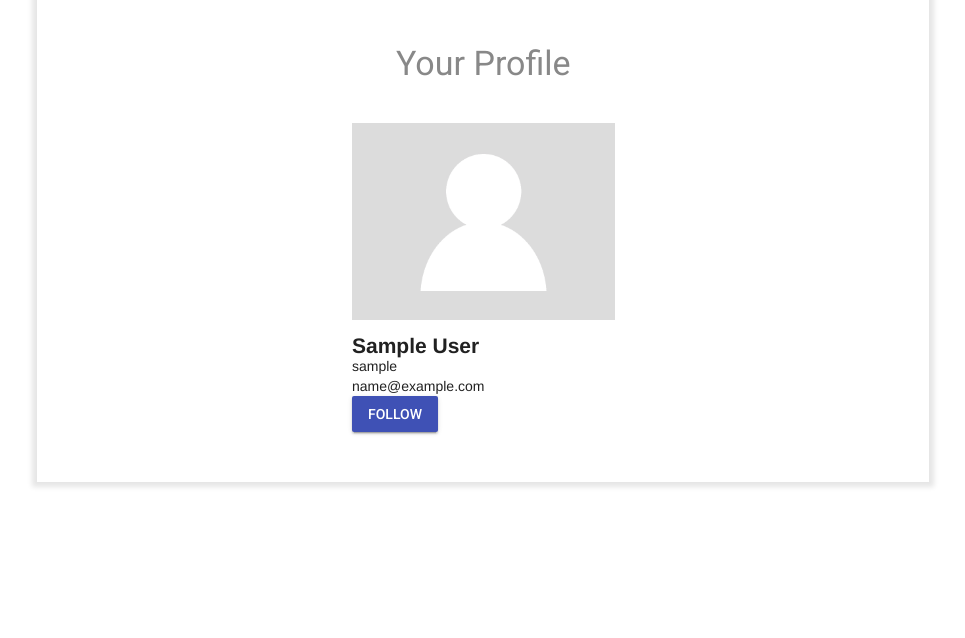
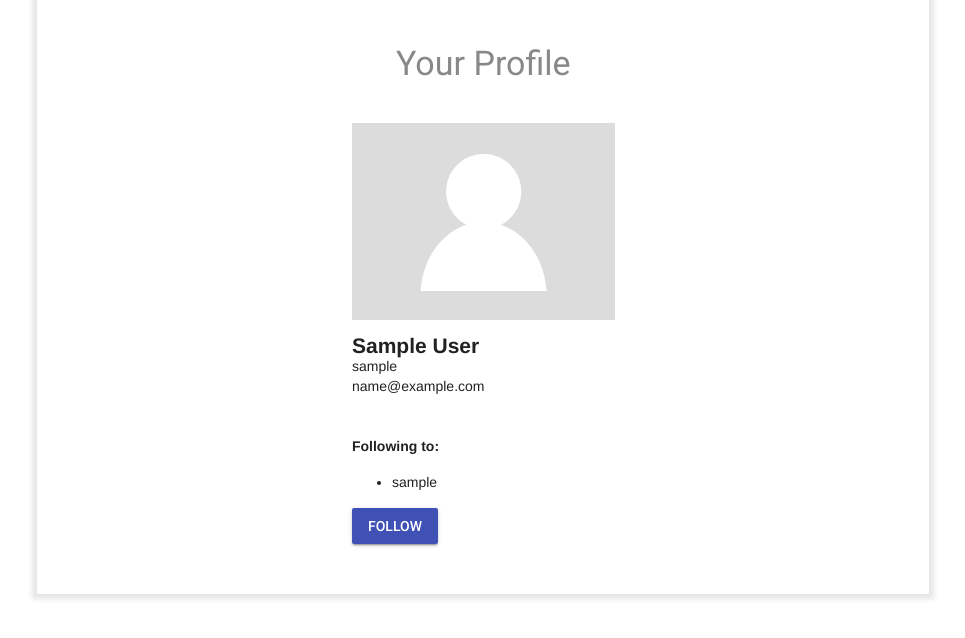
Before and after one commit to machinalis/machinalis-movie-reviews, a Flask app: template movie_recommendations/templates/profile.html in a window 1280 px wide. Shown: the part 107-745 px from the top of the page, without its empty margins (104-1069 px from the left). Run offline with Flask 2, Linux system fonts and the light colour scheme; the template is opened without the code that fills it: values that come from a table or form of the project are taken from there, others are empty; tables that the repository leaves empty hold one stand-in row (values such as "Sample post"); parts of the project's set-up code (start-up, migrations or seed data) failed here and were passed over; some libraries are stand-ins or nearby versions.

Commit message:
Added follow list on profile

```diff
--- a/movie_recommendations/templates/profile.html
+++ b/movie_recommendations/templates/profile.html
@@ -17,6 +17,19 @@
             <div class="profile-name">{{ user.name }}</div>
             <div class="">{{ user.username }}</div>
             <div class="">{{ user.email }}</div>
+
+            {% if user.follows %}
+                <br /> <br />
+                <div class="follow-list">
+                    <strong> Following to: </strong>
+                    <ul>
+                        {% for follow in user.follows %}
+                            <li> {{ follow.username }} </li>
+                        {% endfor %}
+                    </ul>
+                </div>
+            {% endif %}
+
             {% if not is_self_profile %}
                 <form action="/follow/{{ user.id }}" method="POST" id="follow-form">
                     <button class="mdl-button mdl-js-button mdl-button--raised mdl-button--colored">
```
